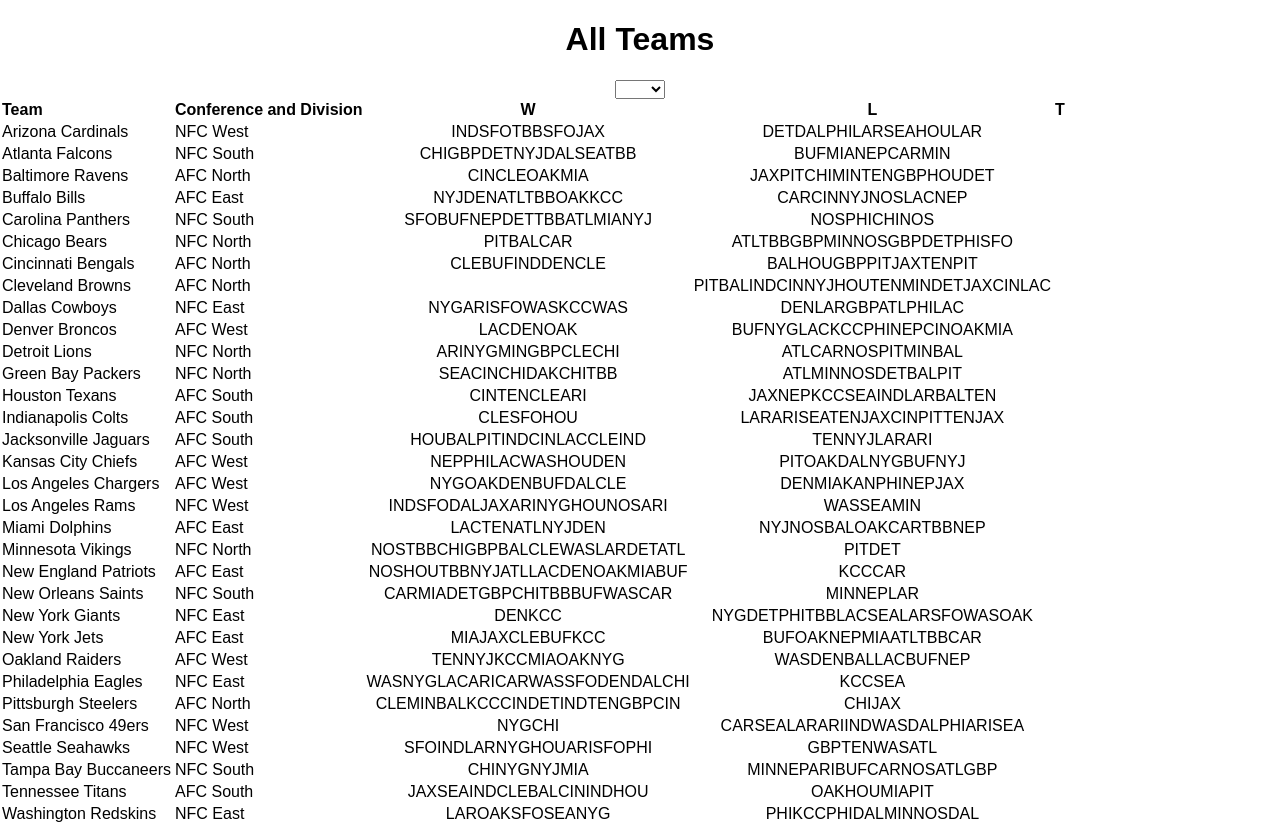
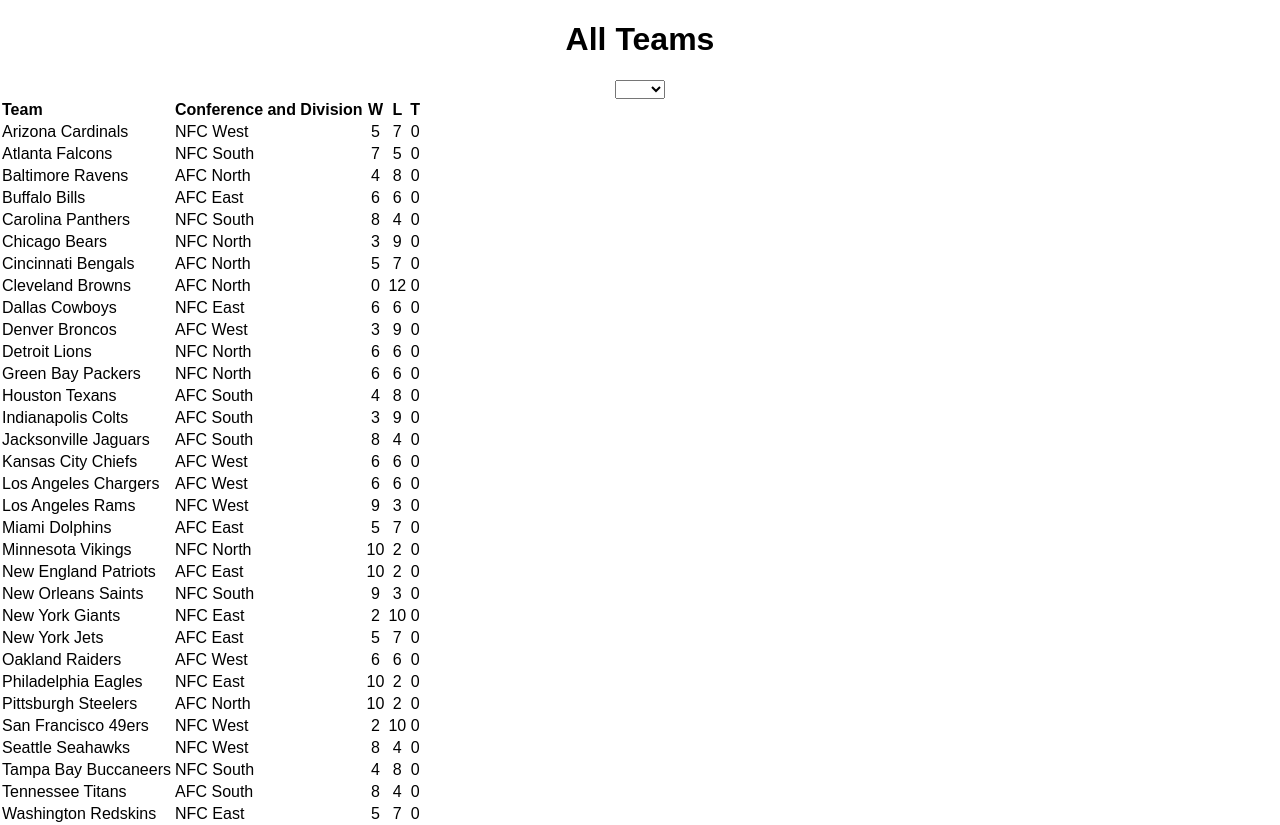
Before and after one commit to patgallant/nfl, a React (Create React App) app: page / in a window 1280 px wide. Built offline with nearby package versions, Linux system fonts and the light colour scheme.

Commit message:
Updated TeamList component to calculate wins, losses, and ties

```diff
--- a/src/components/TeamList.js
+++ b/src/components/TeamList.js
@@ -37,9 +37,9 @@ class TeamList extends Component {
                             <tr>
                                 <td align="left" valign="top">{team.home}{" "}{team.name}</td>
                                 <td align="left" valign="top">{team.conference}{" "}{team.division}</td>
-                                <td align="center" valign="top">{team.wins}</td>
-                                <td align="center" valign="top">{team.losses}</td>
-                                <td align="center" valign="top">{team.ties}</td>
+                                <td align="center" valign="top">{team.wins.length}</td>
+                                <td align="center" valign="top">{team.losses.length}</td>
+                                <td align="center" valign="top">{team.ties.length}</td>
                             </tr>
                         );
                     })}
```
Also changed, not shown: 1 other file (tests, documents, lock files or other folders).
